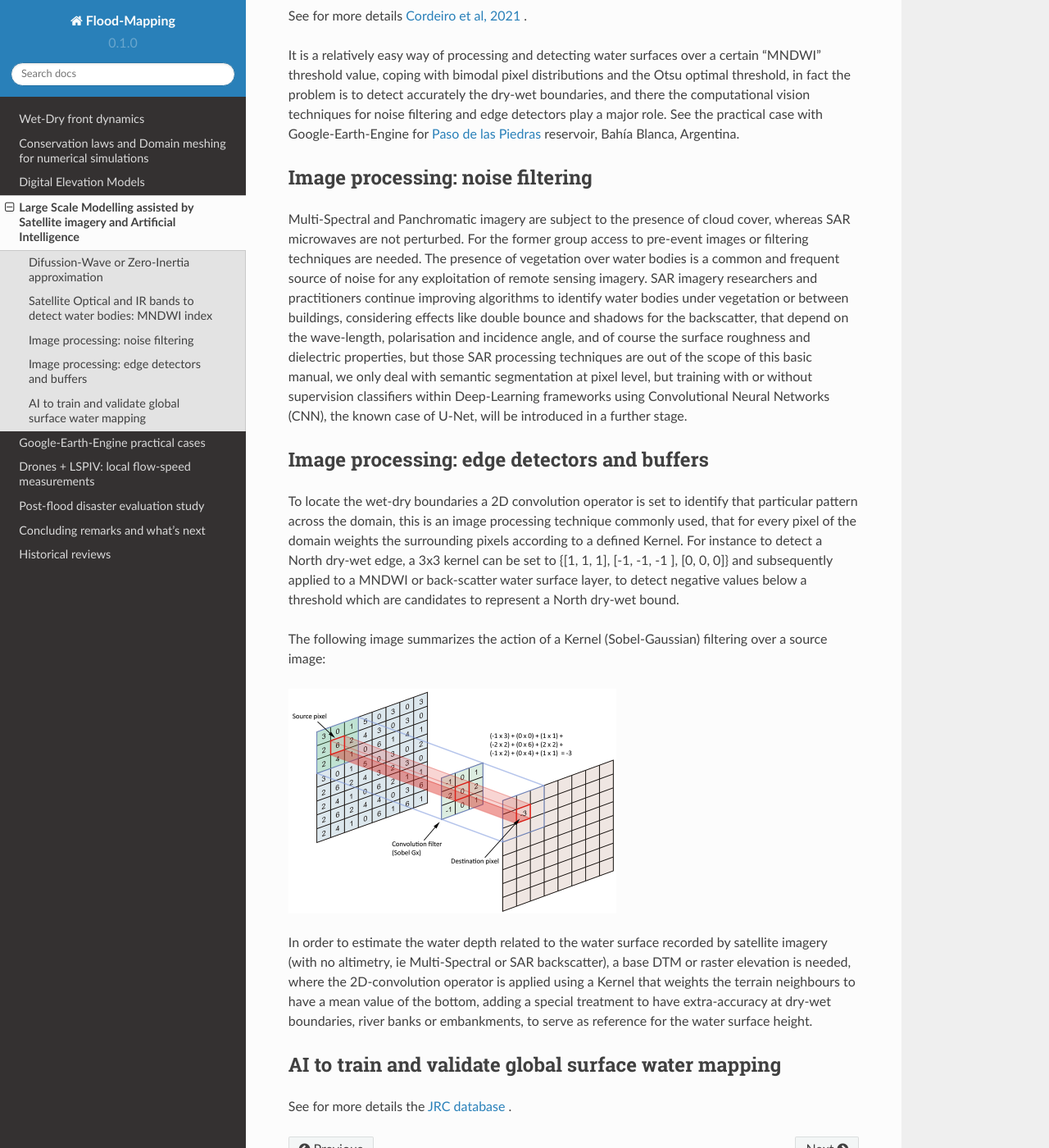
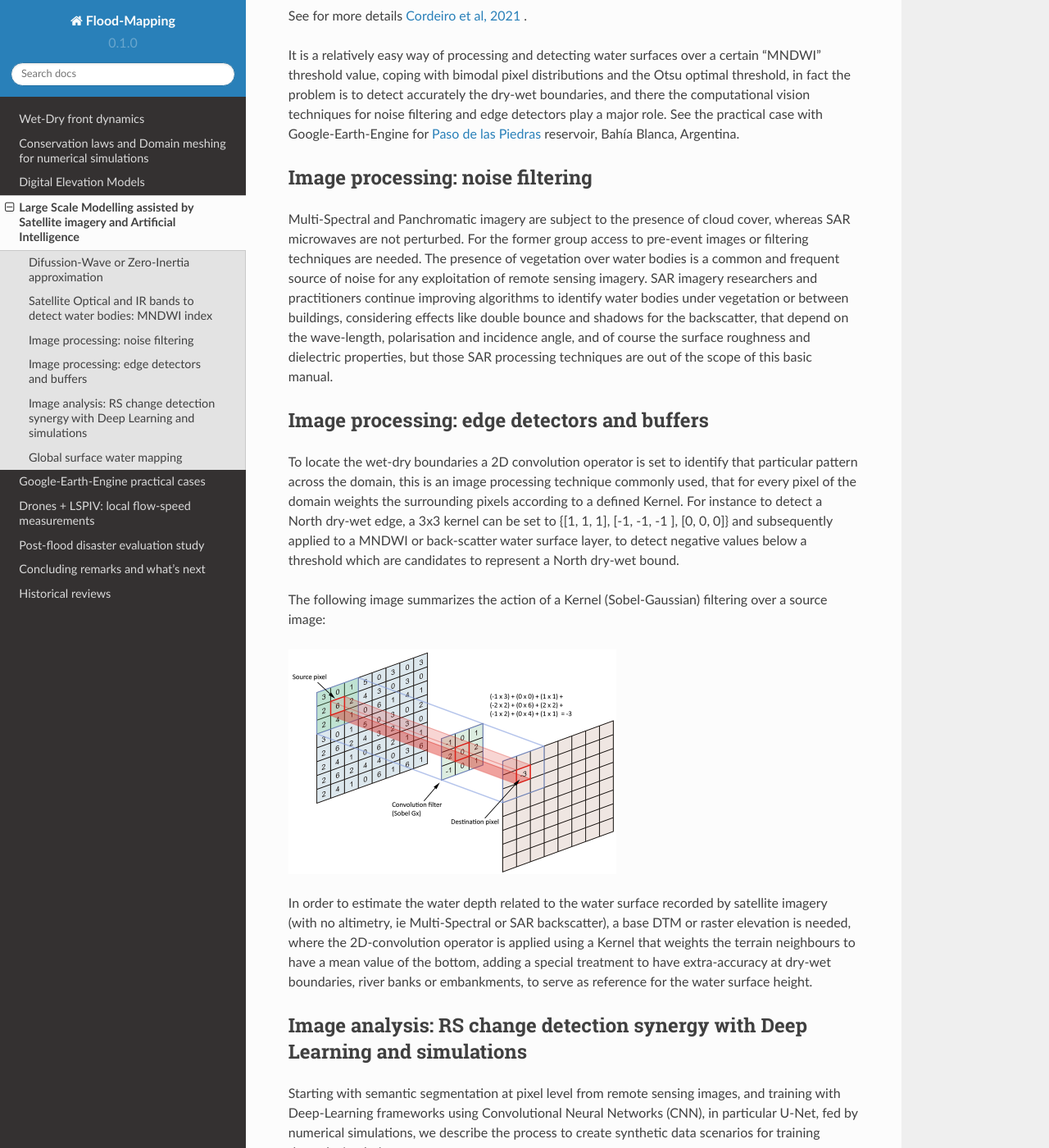
Before and after one commit to ivillamadrid/FloodMapping, a Sphinx documentation site: the page built from docs/source/lsm.rst, in a window 1280 px wide and 1400 px high, scrolled down 1762 px. Shown: the whole window at 82% size. Built offline with Sphinx 7.4.7 and the Read the Docs theme 2.0.0, drawn with Linux system fonts in a browser that asks for light colours; some of the changed text lies outside the part shown.

Commit message:
Update lsm.rst

```diff
--- a/docs/source/lsm.rst
+++ b/docs/source/lsm.rst
@@ -106,7 +106,7 @@ Image processing: noise filtering
 ---------------------------------
 Multi-Spectral and Panchromatic imagery are subject to the presence of cloud cover, whereas SAR microwaves are not perturbed. For the former group
 access to pre-event images or filtering techniques are needed. The presence of vegetation over water bodies is a common and frequent source of noise for any exploitation of remote sensing imagery.
-SAR imagery researchers and practitioners continue improving algorithms to identify water bodies under vegetation or between buildings, considering effects like double bounce and shadows for the backscatter, that depend on the wave-length, polarisation and incidence angle, and of course the surface roughness and dielectric properties, but those SAR processing  techniques are out of the scope of this basic manual, we only deal with semantic segmentation at pixel level, but training with or without supervision classifiers within Deep-Learning frameworks using Convolutional Neural Networks (CNN), the known case of U-Net, will be introduced in a further stage.
+SAR imagery researchers and practitioners continue improving algorithms to identify water bodies under vegetation or between buildings, considering effects like double bounce and shadows for the backscatter, that depend on the wave-length, polarisation and incidence angle, and of course the surface roughness and dielectric properties, but those SAR processing  techniques are out of the scope of this basic manual.
 
 Image processing: edge detectors and buffers
 --------------------------------------------
@@ -122,9 +122,15 @@ The following image summarizes the action of a Kernel (Sobel-Gaussian) filtering
 
 In order to estimate the water depth related to the water surface recorded by satellite imagery (with no altimetry, ie Multi-Spectral or SAR backscatter), a base DTM or raster elevation is needed, where the 2D-convolution operator is applied using a Kernel that weights the terrain neighbours to have a mean value of the bottom, adding a special treatment to have extra-accuracy at dry-wet boundaries, river banks or embankments, to serve as reference for the water surface height.
 
+Image analysis: RS change detection synergy with Deep Learning and simulations
+------------------------------------------------------------------------------
+Starting with semantic segmentation at pixel level from remote sensing images, and training with  Deep-Learning frameworks using Convolutional Neural Networks (CNN), in particular U-Net, fed by numerical simulations, we describe the process to create synthetic data scenarios for training through simulation.
 
-AI to train and validate global surface water mapping
------------------------------------------------------
-See for more details the `JRC database`_ .
+
+
+Global surface water mapping
+----------------------------
+A worldwide database for considering the extent of permanent water bodies and their time variability is available at
+the `JRC database`_ .
 
 .. _JRC database: https://developers.google.com/earth-engine/datasets/catalog/JRC_GSW1_3_GlobalSurfaceWater?hl=en
```
